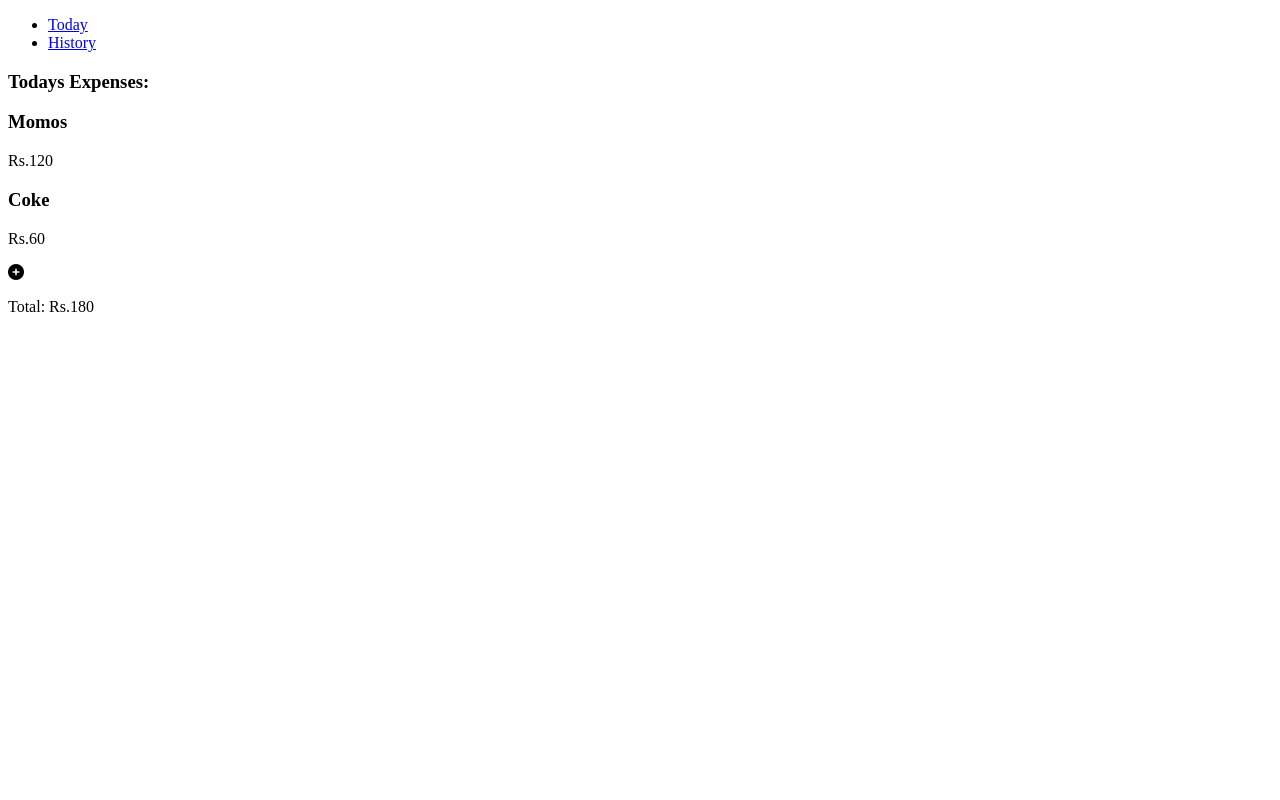
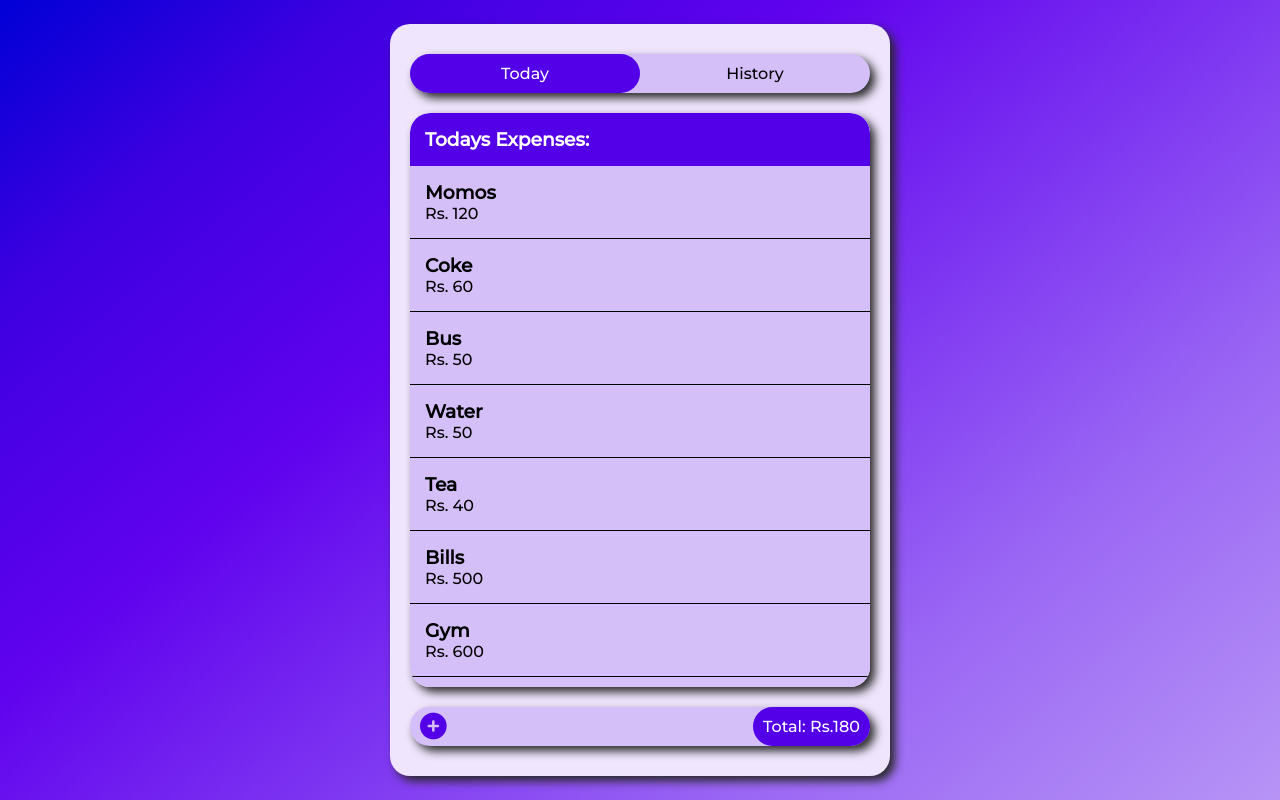
Before and after one commit to pravuX/expense_tracker, a plain HTML site: page index.html in a window 1280 px wide. Drawn offline with Linux system fonts and the light colour scheme.

Commit message:
Rework the entrie front-end

```diff
--- a/css/style.css
+++ b/css/style.css
@@ -1 +1,148 @@
 @import url('https://fonts.googleapis.com/css2?family=Montserrat:wght@500&display=swap');
+
+/* Colors from:
+https://m2.material.io/design/color/the-color-system.html#tools-for-picking-colors */
+
+* {
+    box-sizing: border-box;
+    padding: 0;
+    margin: 0;
+}
+
+body {
+    margin: 3vh;
+    font-family: 'Montserrat', sans-serif;
+    color: #000;
+    background: rgb(0,0,214);
+    background: -moz-linear-gradient(140deg, rgba(0,0,214,1) 0%, rgba(61,0,224,1) 16%, rgba(96,2,238,1) 37%, rgba(153,101,244,1) 75%, rgba(183,148,246,1) 100%);
+    background: -webkit-linear-gradient(140deg, rgba(0,0,214,1) 0%, rgba(61,0,224,1) 16%, rgba(96,2,238,1) 37%, rgba(153,101,244,1) 75%, rgba(183,148,246,1) 100%);
+    background: linear-gradient(140deg, rgba(0,0,214,1) 0%, rgba(61,0,224,1) 16%, rgba(96,2,238,1) 37%, rgba(153,101,244,1) 75%, rgba(183,148,246,1) 100%);
+    filter: progid:DXImageTransform.Microsoft.gradient(startColorstr="#0000d6",endColorstr="#b794f6",GradientType=1);
+}
+
+a {
+    text-decoration: none;
+}
+
+.flex {
+    display: flex;
+}
+
+.float {
+    background-color: #d4bff9;
+    margin: 10px 0;
+    border-radius: 20px;
+    box-shadow: 5px 5px 10px #282828;
+}
+
+/* Main */
+
+.main {
+    margin: 0 auto;
+    width: 500px;
+    height: 94vh;
+}
+
+.main.flex {
+    flex-direction: column;
+}
+
+.main.float {
+    background-color: #efe5fd;
+    padding: 20px;
+}
+
+/* Nav */
+
+nav.float {
+    padding: 0;
+}
+
+ul.flex {
+    list-style-type: none;
+}
+
+ul li {
+    flex: 1; /* grows to occupy the available space */
+}
+
+nav li {
+    padding: 10px;
+    text-align: center;
+}
+
+nav li.active {
+    border-radius: 20px;
+    background-color: #5300e8;
+    color: #fff;
+}
+
+nav a {
+    color: #000;
+}
+
+nav li.active a {
+    color: #fff;
+}
+/* Entries */
+section.entries {
+    flex-direction: column; /* stack entries vertically */
+    overflow-y: auto; /* Make entries scrollable */
+    padding: 0;
+}
+
+section.entries > * {
+    padding: 15px
+}
+
+h3.entry-head {
+    color: #fff;
+    background-color: #5300e8;
+    border-top-left-radius: 20px;
+    border-top-right-radius: 20px;
+
+    position: sticky; /* make the header sticky */
+    top: 0;
+}
+
+.entry:not(:last-child) { /* except for the last entry */
+    border-bottom: 1px solid #000;
+}
+
+section::-webkit-scrollbar {
+    width: 0; /* hide the scroll bar */
+}
+
+/* Footer */
+footer.flex {
+    align-items: center;
+    justify-content: space-between;
+}
+
+footer #today-total {
+    border-radius: 20px;
+    background-color: #5300e8;
+    color: #fff;
+    text-align: center;
+    padding: 10px; /* occupies entire height of the footer */
+}
+
+footer .add-icon {
+    cursor: pointer;
+    color: #5300e8;
+    padding-left: 10px;
+    /* Remove ugly default button styles */
+    border-width: 0;
+    background-color: transparent;
+}
+
+footer .add-icon:hover {
+    color: #3d00e0;
+}
+
+@media (max-width: 768px ) {
+    .main {
+        width: 250px;
+        height: 80vh;
+    }
+}
--- a/index.html
+++ b/index.html
@@ -10,32 +10,82 @@
 </head>
 
 <body>
-    <div class="main flex">
+    <div class="main flex float">
         <!-- Navigation Bar: sticky -->
         <nav class="float">
             <ul class="flex">
-                <li><a href="index.html" class="active">Today</a></li>
+                <li class="active"><a href="index.html">Today</a></li>
                 <li><a href="history.html">History</a></li>
             </ul>
         </nav>
 
         <!-- Expense entries: scrollable -->
-        <section class="float flex entries">
+        <section class="float entries flex">
             <h3 class="entry-head">Todays Expenses:</h3>
             <div class="entry">
                 <h3 class="entry-title">Momos</h3>
-                <p class="entry-cost">Rs.120</h3>
+                <p class="entry-cost">Rs. 120</h3>
             </div>
             <div class="entry">
                 <h3 class="entry-title">Coke</h3>
-                <p class="entry-cost">Rs.60</h3>
+                <p class="entry-cost">Rs. 60</h3>
+            </div>
+            <div class="entry">
+                <h3 class="entry-title">Bus</h3>
+                <p class="entry-cost">Rs. 50</h3>
+            </div>
+            <div class="entry">
+                <h3 class="entry-title">Water</h3>
+                <p class="entry-cost">Rs. 50</h3>
+            </div>
+            <div class="entry">
+                <h3 class="entry-title">Tea</h3>
+                <p class="entry-cost">Rs. 40</h3>
+            </div>
+            <div class="entry">
+                <h3 class="entry-title">Bills</h3>
+                <p class="entry-cost">Rs. 500</h3>
+            </div>
+            <div class="entry">
+                <h3 class="entry-title">Gym</h3>
+                <p class="entry-cost">Rs. 600</h3>
+            </div>
+            <div class="entry">
+                <h3 class="entry-title">Park</h3>
+                <p class="entry-cost">Rs. 200</h3>
+            </div>
+            <div class="entry">
+                <h3 class="entry-title">Gym</h3>
+                <p class="entry-cost">Rs. 600</h3>
+            </div>
+            <div class="entry">
+                <h3 class="entry-title">Park</h3>
+                <p class="entry-cost">Rs. 200</h3>
+            </div>
+            <div class="entry">
+                <h3 class="entry-title">Gym</h3>
+                <p class="entry-cost">Rs. 600</h3>
+            </div>
+            <div class="entry">
+                <h3 class="entry-title">Park</h3>
+                <p class="entry-cost">Rs. 200</h3>
+            </div>
+            <div class="entry">
+                <h3 class="entry-title">Gym</h3>
+                <p class="entry-cost">Rs. 600</h3>
+            </div>
+            <div class="entry">
+                <h3 class="entry-title">Park</h3>
+                <p class="entry-cost">Rs. 200</h3>
             </div>
         </section>
 
         <!-- Footer: sticky -->
         <footer class="float flex">
-            <i class="fa-solid fa-circle-plus add-icon"></i>
-            <p id="today-total">Total: Rs.180</p>
+            <button type="button" class="add-icon">
+                <i class="fa-solid fa-circle-plus fa-2x"></i>
+            </button>
+            <span id="today-total">Total: Rs.180</span>
         </footer>
 
     </div>
```
Also changed, not shown: history.html (+2 -2 lines).
